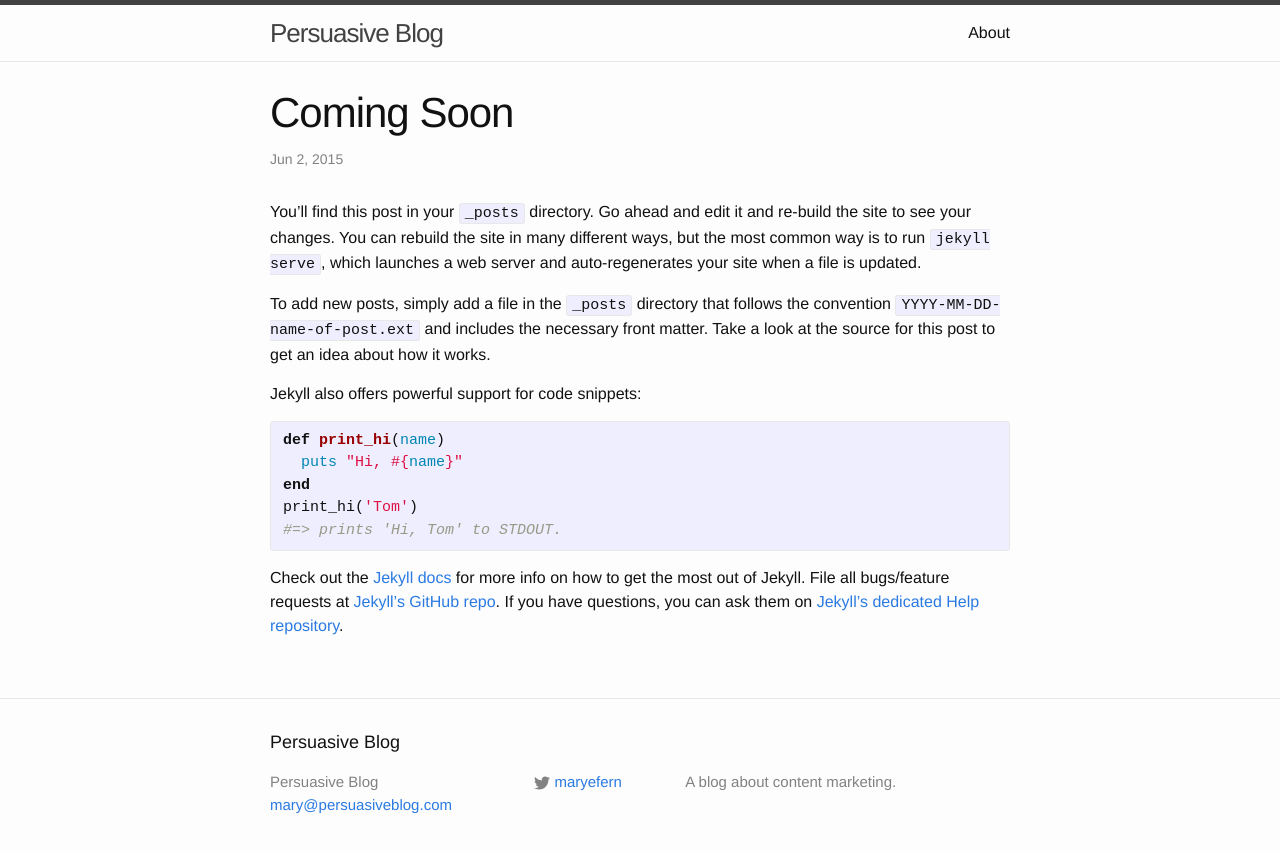
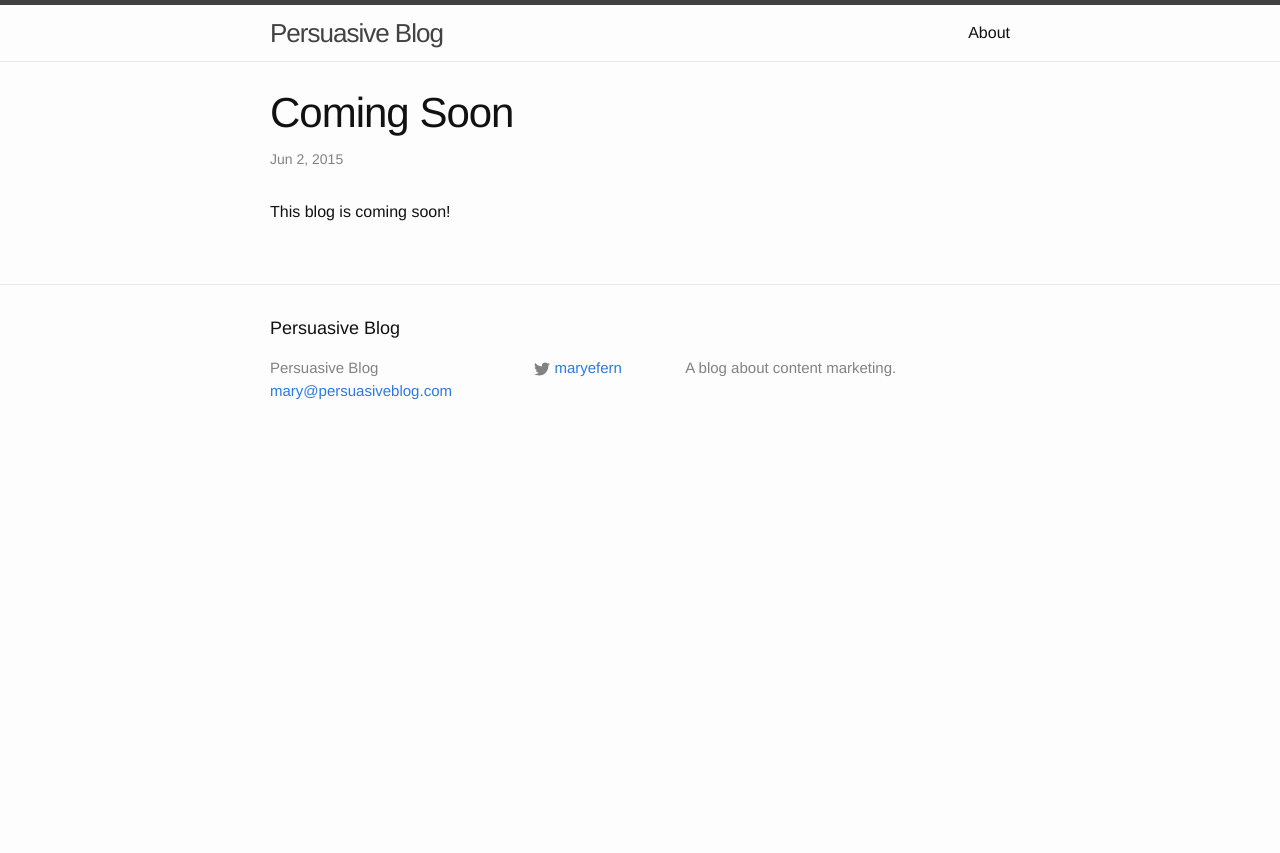
Before and after one commit to maryefern/persuasiveblog, a Jekyll site: the page built from _posts/2015-06-02-coming-soon.markdown, in a window 1280 px wide. Shown: the top 853 px of the page. Built offline with Jekyll 4.4.1, drawn with Linux system fonts in a browser that asks for light colours.

Commit message:
edit post

```diff
--- a/_posts/2015-06-02-coming-soon.markdown
+++ b/_posts/2015-06-02-coming-soon.markdown
@@ -2,24 +2,6 @@
 layout: post
 title:  "Coming Soon"
 date:   2015-06-02 20:39:29
-categories: jekyll update
+categories: news
 ---
-You’ll find this post in your `_posts` directory. Go ahead and edit it and re-build the site to see your changes. You can rebuild the site in many different ways, but the most common way is to run `jekyll serve`, which launches a web server and auto-regenerates your site when a file is updated.
-
-To add new posts, simply add a file in the `_posts` directory that follows the convention `YYYY-MM-DD-name-of-post.ext` and includes the necessary front matter. Take a look at the source for this post to get an idea about how it works.
-
-Jekyll also offers powerful support for code snippets:
-
-{% highlight ruby %}
-def print_hi(name)
-  puts "Hi, #{name}"
-end
-print_hi('Tom')
-#=> prints 'Hi, Tom' to STDOUT.
-{% endhighlight %}
-
-Check out the [Jekyll docs][jekyll] for more info on how to get the most out of Jekyll. File all bugs/feature requests at [Jekyll’s GitHub repo][jekyll-gh]. If you have questions, you can ask them on [Jekyll’s dedicated Help repository][jekyll-help].
-
-[jekyll]:      http://jekyllrb.com
-[jekyll-gh]:   https://github.com/jekyll/jekyll
-[jekyll-help]: https://github.com/jekyll/jekyll-help
+This blog is coming soon!
```
